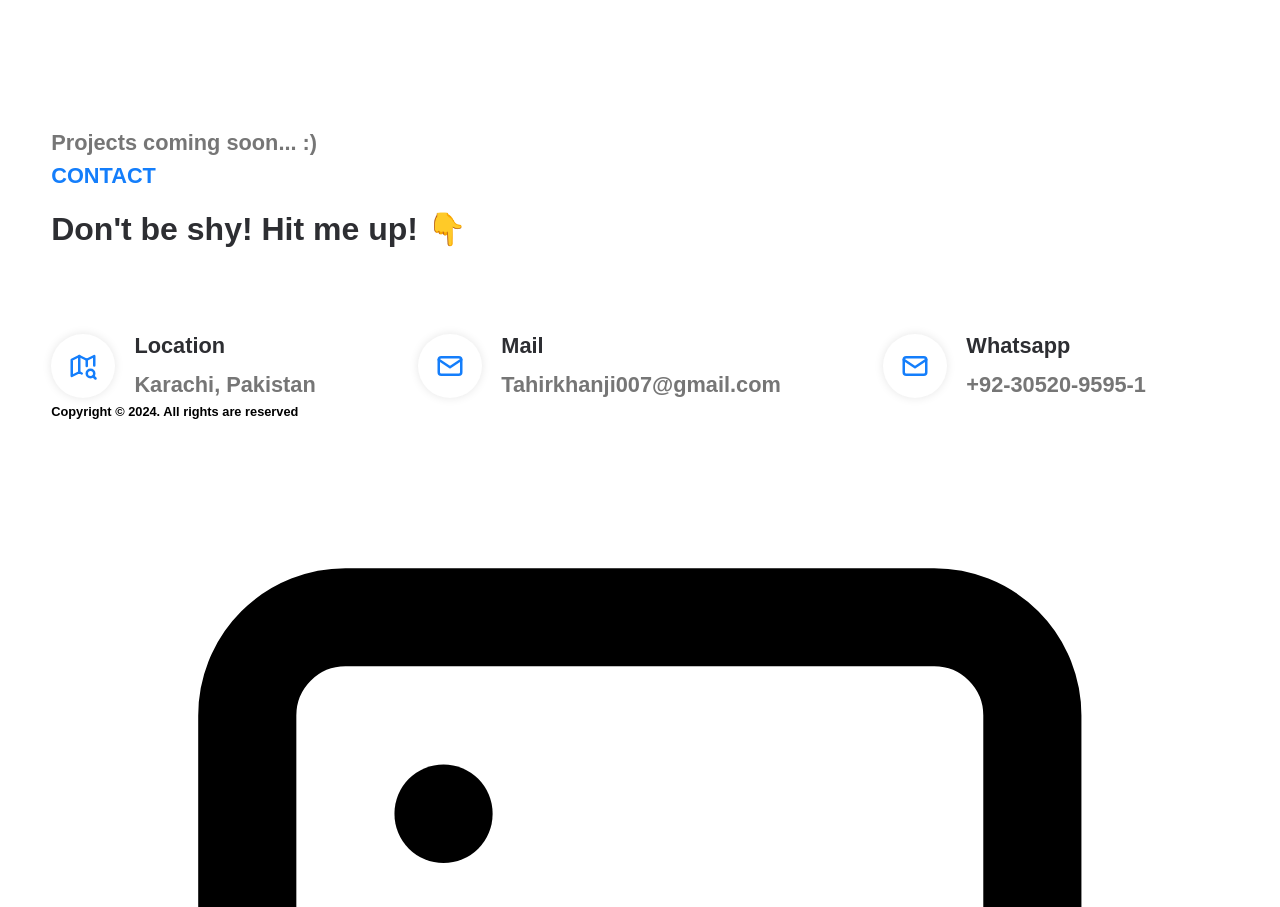
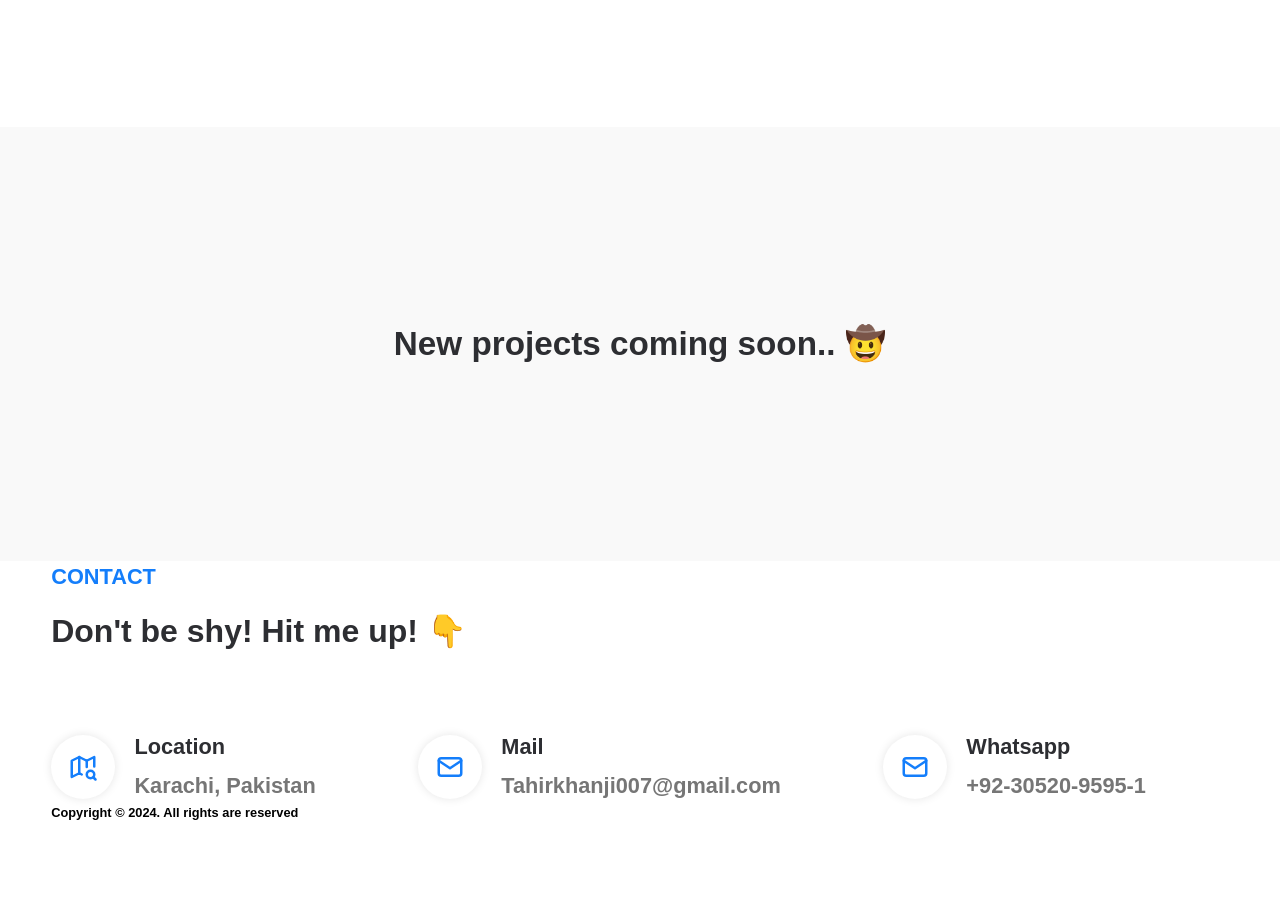
Before and after one commit to tahiee/Tahir.DevProtfolio, a React (Vite) app: page / in a window 1280 px wide. Shown: the part 1380-2287 px from the top of the page. Built offline with nearby package versions, Linux system fonts and the light colour scheme.

Commit message:
working on projects

```diff
--- a/src/components/App.css
+++ b/src/components/App.css
@@ -126,7 +126,7 @@
         max-width: 54rem !important;
     }
 
-    .project {
+    .projects {
         padding: 8rem 0 !important;
     }
 
@@ -291,7 +291,7 @@
         font-size: 1.2rem !important;
     }
 
-    .project-text {
+    .projects-text {
         font-size: 30px !important;
     }
 
@@ -306,15 +306,18 @@
 
 /* // Media query end */
 
+/* // project section */
+.project {
+    background-color: #f9f9f9;
+    padding: 15rem 0;
+}
+.new-projects {
+    color: #2d2e32;
+    font-size: 2.6rem;
+    text-align: center;
+}
 
-.projects-grid .pro__img {
-    background-color: hsla(0, 0%, 46%, .2);
-    border-radius: 1.7rem;
-    box-shadow: 0 0 10px rgba(0, 0, 0, .1);
-    height: auto;
-    overflow: hidden;
-    width: 53rem
-}
+/* // project section end */
 
 .img-side span img {
     -webkit-animation: rotate 9s linear infinite;
@@ -603,10 +606,14 @@ li {
     width: 26rem;
 
     /* Add the following styles */
-    --s: 256px;   /* the size of the image */
-    --b: 10px;     /* the border thickness*/
-    --g: 1px;    /* the gap */
-    --c: #A7F3D0; /* the color */
+    --s: 256px;
+    /* the size of the image */
+    --b: 10px;
+    /* the border thickness*/
+    --g: 1px;
+    /* the gap */
+    --c: #A7F3D0;
+    /* the color */
 
     width: var(--s);
     aspect-ratio: 1;
@@ -615,10 +622,12 @@ li {
     cursor: pointer;
     transition: .3s;
 }
+
 .hero-img:hover {
     outline: var(--b) solid var(--c);
     outline-offset: var(--g);
 }
+
 .hero-img::before {
     content: '';
     position: absolute;
--- a/src/components/Navbar.jsx
+++ b/src/components/Navbar.jsx
@@ -49,12 +49,12 @@ function NavScrollExample() {
             <nav className={`your-navbar-class flex justify-between items-center text-center h-auto z-200 text-2xl leading-10 px-14 py-9 w-full top-0 left-0 nav-font  ${isMobileMenuOpen ? 'bg-emerald-200 text-black' : ''} ${scrolling ? 'bg-emerald-200 text-black' : ''
                 }`} >
                 <h3 className='hover:text-emerald-400 cursor-pointer' onClick={() => scroll.scrollToTop({ smooth: true })} duration={200} spy={true} offset={20}>Tahir.dev</h3>
-
+                {/* //  is just remove here to toggleMobileMenu(); */}
                 <ul className="gap-4 flex justify-between items-center text-center ">
-                    <li className="hidden lg:block cursor-pointer hover:text-emerald-400" onClick={() => { toggleMobileMenu(); gotoHome(); }}>Home</li>
-                    <li className="hidden lg:block cursor-pointer hover:text-emerald-400" onClick={() => { toggleMobileMenu(); gotoAbout(); }}>About</li>
-                    <li className="hidden lg:block cursor-pointer hover:text-emerald-400" onClick={() => { toggleMobileMenu(); gotoProjects(); }}>Projects</li>
-                    <li className="hidden lg:block cursor-pointer hover:text-emerald-400" onClick={() => { toggleMobileMenu(); gotoContact(); }}>Contact</li>
+                    <li className="hidden lg:block cursor-pointer hover:text-emerald-400" onClick={() => { gotoHome() }}>Home</li>
+                    <li className="hidden lg:block cursor-pointer hover:text-emerald-400" onClick={() => { gotoAbout(); }}>About</li>
+                    <li className="hidden lg:block cursor-pointer hover:text-emerald-400" onClick={() => { gotoProjects(); }}>Projects</li>
+                    <li className="hidden lg:block cursor-pointer hover:text-emerald-400" onClick={() => { gotoContact(); }}>Contact</li>
                     <li className="lg:hidden" onClick={toggleMobileMenu}>
                         {isMobileMenuOpen ? (
                             <svg xmlns="http://www.w3.org/2000/svg" width="30" height="30" viewBox="0 0 24 24" fill="none" stroke="currentColor" strokeWidth="2" strokeLinecap="round" strokeLinejoin="round" className="tabler-icon tabler-icon-x">
--- a/src/components/Projects.jsx
+++ b/src/components/Projects.jsx
@@ -1,17 +1,16 @@
-import React from 'react'
-import './App.css'
+import React from 'react';
+import './App.css';
 
-const Projects = () => {
+const projects = () => {
     return (
-    <>
-    <section>
-        <div id='projects' className="project pt-[10rem] pb-[10rem] flex justify-center items-center text-center">
-            <div className="containers flex justify-center items-center text-center">
-                <p className='project-text text-[50px] text-center items-center'>Projects coming soon... :)</p>
-            </div>
-        </div>
-    </section>
-    </>
-    )
-}
-export default Projects
+
+        <section id="projects" class="project">
+            <div class="containers">
+                <h2 class="new-projects">New projects coming soon.. 🤠</h2>
+                </div>
+                </section>
+
+    );
+};
+
+export default projects;
```
Also changed, not shown: 1 other file (tests, documents, lock files or other folders).
